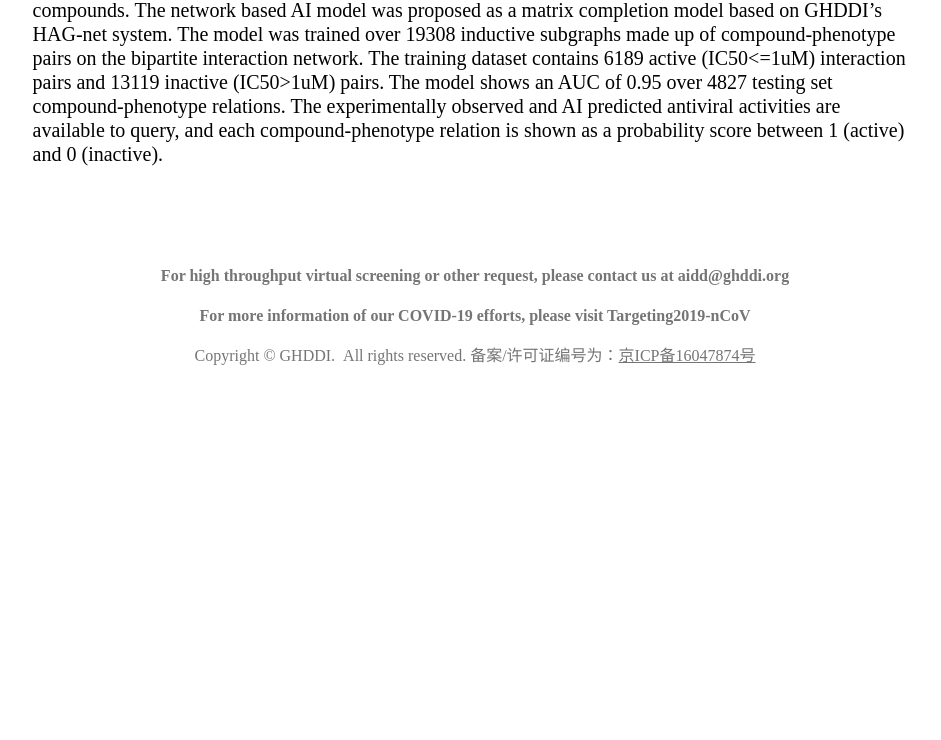
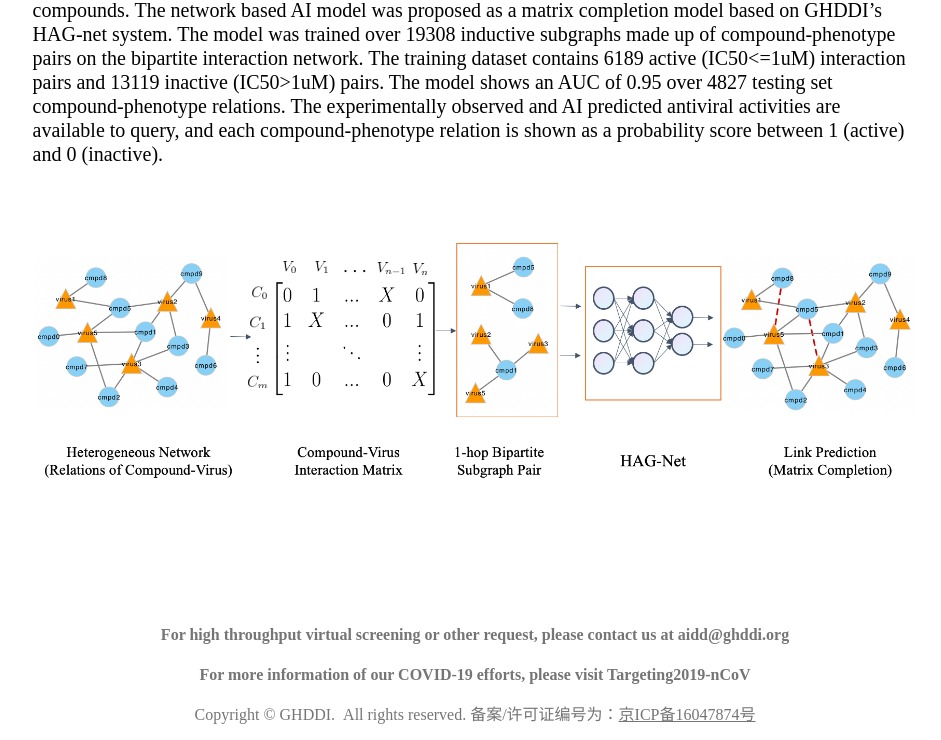
Before and after one commit to wxy0810500/deep_molecule_engine_client, a Django app: page /covid19/service/prediction/network/ in a window 1280 px wide. Shown: the part 1208-1948 px from the top of the page, without its empty margins (165-1106 px from the left). Before the commit the page ends 1573 px from the top, so only its background shows below. Run offline with Django 3.2, Linux system fonts and the light colour scheme; parts of the project's set-up code (start-up, migrations or seed data) failed here and were passed over.

Commit message:
add image for networkBasedInput.html

```diff
--- a/prediction/templates/networkBasedInput.html
+++ b/prediction/templates/networkBasedInput.html
@@ -5,5 +5,6 @@
 
         <h4>B. Network based AI model</h4>
         <t1>We have curated thousands of antiviral compounds and respective virus species available for search based on in vitro viral infection assay results and in vivo results. In addition, we have constructed an antiviral compound-phenotype network AI model based on this data and predicted untested antiviral activities of these compounds. The network based AI model was proposed as a matrix completion model based on GHDDI’s HAG-net system. The model was trained over 19308 inductive subgraphs made up of compound-phenotype pairs on the bipartite interaction network. The training dataset contains 6189 active (IC50<=1uM) interaction pairs and 13119 inactive (IC50>1uM) pairs. The model shows an AUC of 0.95 over 4827 testing set compound-phenotype relations. The experimentally observed and AI predicted antiviral activities are available to query, and each compound-phenotype relation is shown as a probability score between 1 (active) and 0 (inactive).</t1>
+        <img class="" src="{% static "imgs/network_model.png" %}" width="100%">
 
 {% endblock %}
```
Also changed, not shown: common_static/imgs/network_model.png (added).
